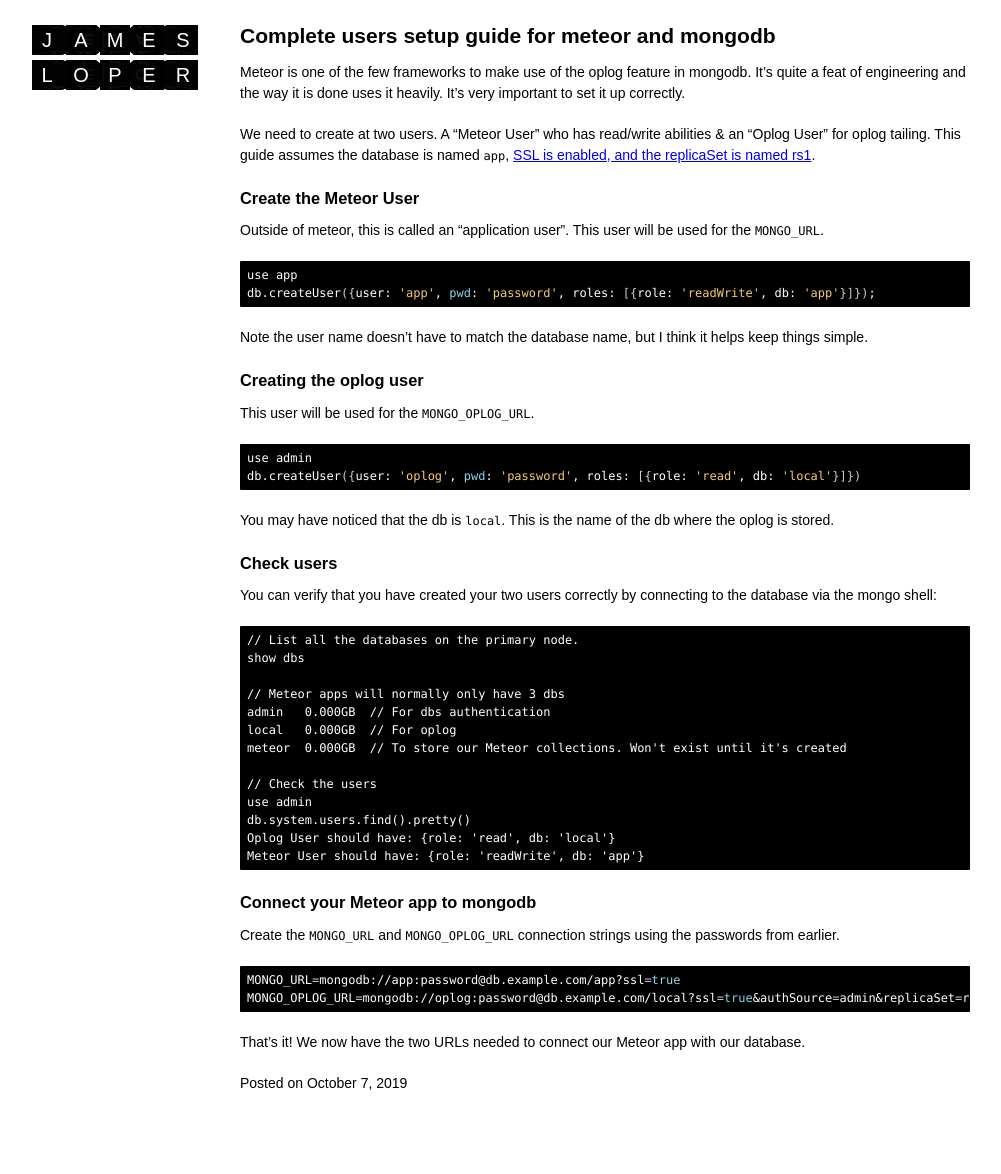
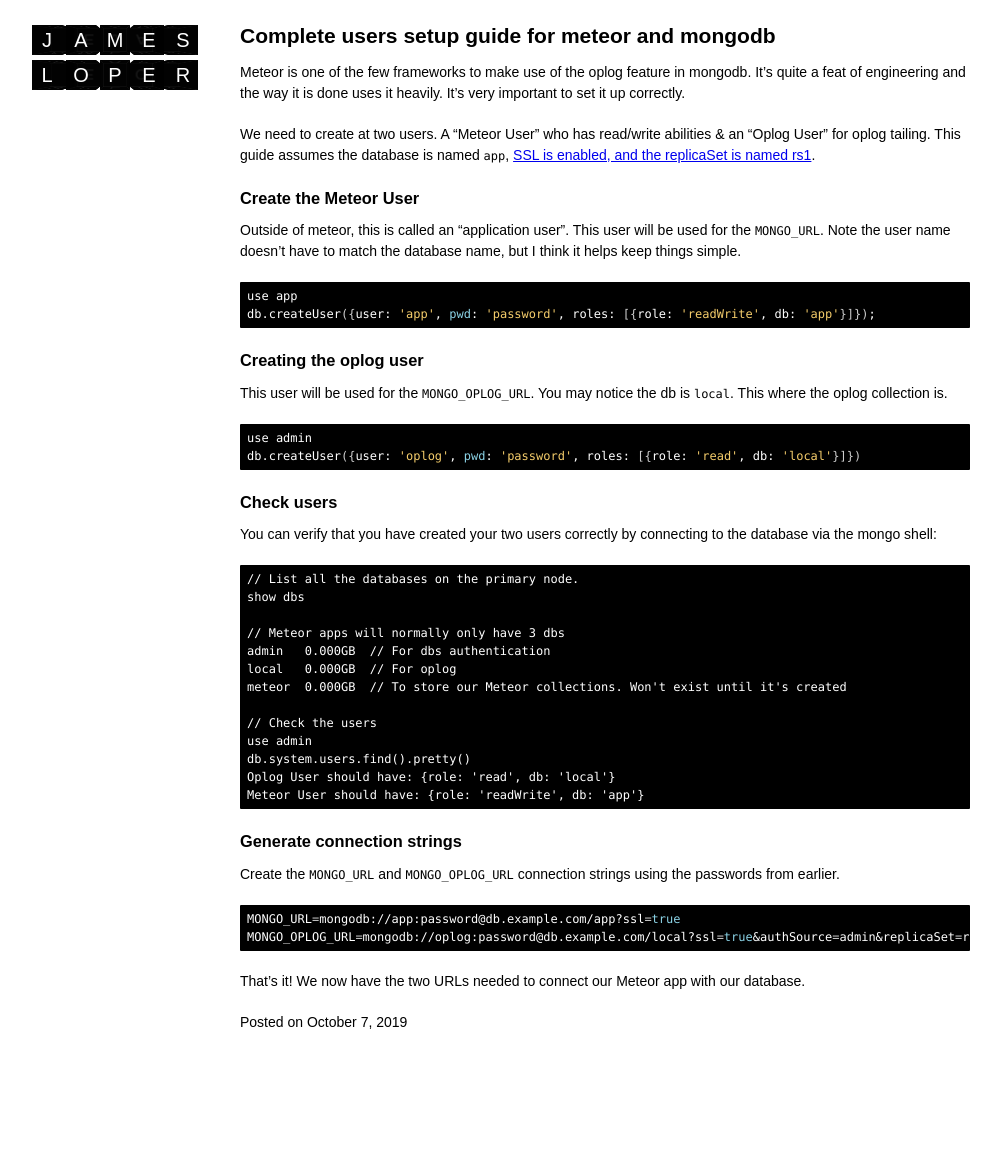
Before and after one commit to jamesloper/blog, a Jekyll site: the page built from _posts/2019-10-07-complete-users-setup-guide-meteor-mongodb.md, in a window 1280 px wide. Shown: the whole page, without its empty margins (140-1141 px from the left). Built offline with Jekyll 4.4.1, drawn with Linux system fonts in a browser that asks for light colours; after the commit the page ends 1113 px from its top, so only the background shows below that.

Commit message:
add mongo url guide

````diff
--- a/_posts/2019-10-07-complete-users-setup-guide-meteor-mongodb.md
+++ b/_posts/2019-10-07-complete-users-setup-guide-meteor-mongodb.md
@@ -10,25 +10,21 @@
 We need to create at two users. A "Meteor User" who has read/write abilities & an "Oplog User" for oplog tailing. This guide assumes the database is named `app`, [SSL is enabled, and the replicaSet is named rs1](/mongodb-cluster-setup-with-ssl).
 
 ### Create the Meteor User
-Outside of meteor, this is called an "application user". This user will be used for the `MONGO_URL`.
+Outside of meteor, this is called an "application user". This user will be used for the `MONGO_URL`. Note the user name doesn't have to match the database name, but I think it helps keep things simple.
+
 
 ```bash
 use app
 db.createUser({user: 'app', pwd: 'password', roles: [{role: 'readWrite', db: 'app'}]});
 ```
 
-Note the user name doesn't have to match the database name, but I think it helps keep things simple.
-
 ### Creating the oplog user
-This user will be used for the `MONGO_OPLOG_URL`.
+This user will be used for the `MONGO_OPLOG_URL`. You may notice the db is `local`. This where the oplog collection is.
 
 ```bash
 use admin
 db.createUser({user: 'oplog', pwd: 'password', roles: [{role: 'read', db: 'local'}]})
 ```
-
-You may have noticed that the db is `local`. This is the name of the db where the oplog is stored.
-
 
 ### Check users
 You can verify that you have created your two users correctly by connecting to the database via the mongo shell:
@@ -49,7 +45,7 @@
 Meteor User should have: {role: 'readWrite', db: 'app'}
 ```
 
-### Connect your Meteor app to mongodb
+### Generate connection strings
 Create the `MONGO_URL` and `MONGO_OPLOG_URL` connection strings using the passwords from earlier.
 
 ```bash
````
